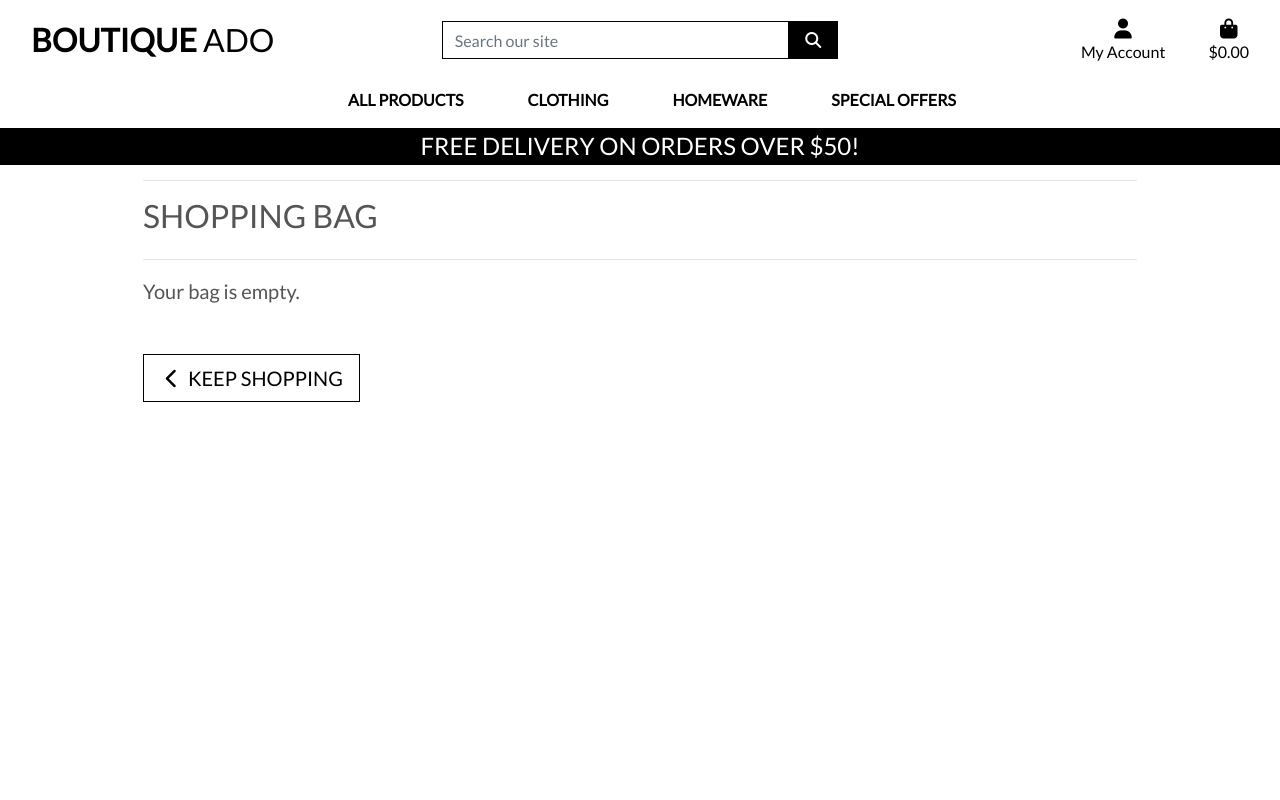
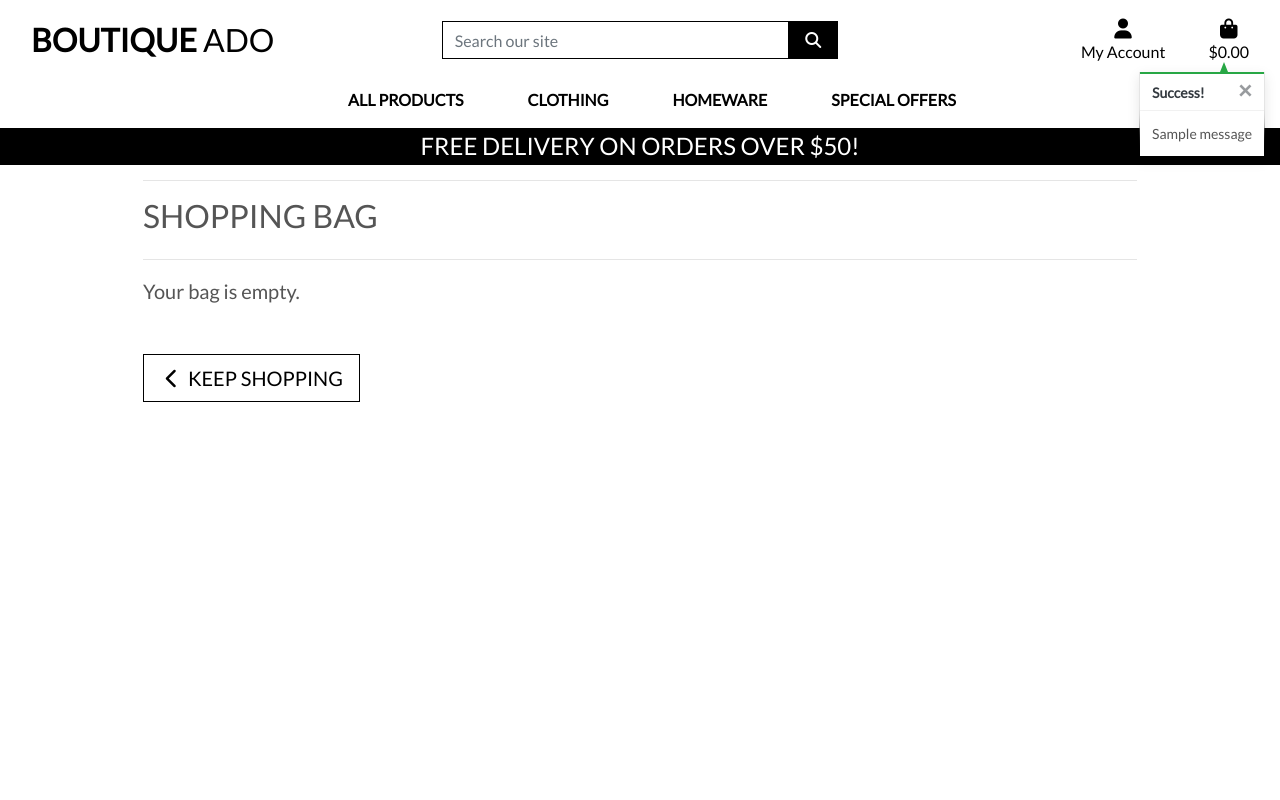
Before and after one commit to pagioro/Boutique-Ado, a Django app: page /bag/ in a window 1280 px wide. Run offline with Django 3.2, Linux system fonts and the light colour scheme; tables that the repository leaves empty hold one stand-in row (values such as "Sample post"); one stand-in notice (Sample message) is shown; some libraries are stand-ins or nearby versions.

Commit message:
Add toasts

```diff
--- a/bag/views.py
+++ b/bag/views.py
@@ -1,4 +1,7 @@
-from django.shortcuts import render, redirect, reverse, HttpResponse
+from django.shortcuts import render, redirect, reverse, HttpResponse, get_object_or_404
+from django.contrib import messages
+
+from products.models import Product
 
 # Create your views here.
 
@@ -10,6 +13,7 @@ def view_bag(request):
 def add_to_bag(request, item_id):
     """ Add a quantity of the specified product to the shopping bag """
 
+    product = get_object_or_404(Product, pk=item_id)
     quantity = int(request.POST.get('quantity'))
     redirect_url = request.POST.get('redirect_url')
     size = None
@@ -21,15 +25,20 @@ def add_to_bag(request, item_id):
         if item_id in list(bag.keys()):
             if size in bag[item_id]['items_by_size'].keys():
                 bag[item_id]['items_by_size'][size] += quantity
+                messages.success(request, f'Updated size {size.upper()} {product.name} quantity to {bag[item_id]["items_by_size"][size]}')
             else:
                 bag[item_id]['items_by_size'][size] = quantity
+                messages.success(request, f'Added size {size.upper()} {product.name} to your bag')
         else:
             bag[item_id] = {'items_by_size': {size: quantity}}
+            messages.success(request, f'Added size {size.upper()} {product.name} to your bag')
     else:
         if item_id in list(bag.keys()):
             bag[item_id] += quantity
+            messages.success(request, f'Updated {product.name} quantity to {bag[item_id]}')
         else:
             bag[item_id] = quantity
+            messages.success(request, f'Added {product.name} to your bag')
 
     request.session['bag'] = bag
     return redirect(redirect_url)
@@ -38,6 +47,7 @@ def add_to_bag(request, item_id):
 def adjust_bag(request, item_id):
     """Adjust the quantity of the specified product to the specified amount"""
 
+    product = get_object_or_404(Product, pk=item_id)
     quantity = int(request.POST.get('quantity'))
     size = None
     if 'product_size' in request.POST:
@@ -47,15 +57,19 @@ def adjust_bag(request, item_id):
     if size:
         if quantity > 0:
             bag[item_id]['items_by_size'][size] = quantity
+            messages.success(request, f'Updated size {size.upper()} {product.name} quantity to {bag[item_id]["items_by_size"][size]}')
         else:
             del bag[item_id]['items_by_size'][size]
             if not bag[item_id]['items_by_size']:
                 bag.pop(item_id)
+            messages.success(request, f'Removed size {size.upper()} {product.name} from your bag')
     else:
         if quantity > 0:
             bag[item_id] = quantity
+            messages.success(request, f'Updated {product.name} quantity to {bag[item_id]}')
         else:
             bag.pop(item_id)
+            messages.success(request, f'Removed {product.name} from your bag')
 
     request.session['bag'] = bag
     return redirect(reverse('view_bag'))
@@ -65,6 +79,7 @@ def remove_from_bag(request, item_id):
     """Remove the item from the shopping bag"""
 
     try:
+        product = get_object_or_404(Product, pk=item_id)
         size = None
         if 'product_size' in request.POST:
             size = request.POST['product_size']
@@ -74,11 +89,14 @@ def remove_from_bag(request, item_id):
             del bag[item_id]['items_by_size'][size]
             if not bag[item_id]['items_by_size']:
                 bag.pop(item_id)
+            messages.success(request, f'Removed size {size.upper()} {product.name} from your bag')
         else:
             bag.pop(item_id)
+            messages.success(request, f'Removed {product.name} from your bag')
 
         request.session['bag'] = bag
         return HttpResponse(status=200)
 
     except Exception as e:
+        messages.error(request, f'Error removing item: {e}')
         return HttpResponse(status=500)
--- a/boutique_ado/settings.py
+++ b/boutique_ado/settings.py
@@ -77,6 +77,8 @@ TEMPLATES = [
         },
     },
 ]
+
+MESSAGE_STORAGE = 'django.contrib.messages.storage.session.SessionStorage'
 
 AUTHENTICATION_BACKENDS = [
     # Needed to login by username in Django admin, regardless of `allauth`
--- a/static/css/base.css
+++ b/static/css/base.css
@@ -102,6 +102,74 @@ a.category-badge > span.badge:hover {
     cursor: pointer;
 }
 
+/* ------------------------------- bootstrap toasts */
+
+.message-container {
+    position: fixed;
+    top: 72px;
+    right: 15px;
+    z-index: 99999999999;
+}
+
+.custom-toast {
+    overflow: visible;
+}
+
+.toast-capper {
+    height: 2px;
+}
+
+/* from CSS-tricks.com: https://css-tricks.com/snippets/css/css-triangle/ */
+.arrow-up {
+    width: 0;
+    height: 0;
+    border-left: 4px solid transparent;
+    border-right: 4px solid transparent;
+    border-bottom: 10px solid black;
+    position: absolute;
+    top: -10px;
+    right: 36px;
+}
+
+/* Convenience classes - colors copied from Bootstrap */
+.arrow-primary {
+    border-bottom-color: #007bff !important;
+}
+
+.arrow-secondary {
+    border-bottom-color: #6c757d !important;
+}
+
+.arrow-success {
+    border-bottom-color: #28a745 !important;
+}
+
+.arrow-danger {
+    border-bottom-color: #dc3545 !important;
+}
+
+.arrow-warning {
+    border-bottom-color: #ffc107 !important;
+}
+
+.arrow-info {
+    border-bottom-color: #17a2b8 !important;
+}
+
+.arrow-light {
+    border-bottom-color: #f8f9fa !important;
+}
+
+.arrow-dark {
+    border-bottom-color: #343a40 !important;
+}
+
+.bag-notification-wrapper {
+    height: 100px;
+    overflow-x: hidden;
+    overflow-y: auto;
+}
+
 /* -------------------------------- Media Queries */
 
 /* Slightly larger container on xl screens */
--- a/templates/base.html
+++ b/templates/base.html
@@ -112,7 +112,21 @@
     </header>
 
     {% if messages %}
-        <div class="message-container"></div>
+        <div class="message-container">
+            {% for message in messages %}
+                {% with message.level as level %}
+                    {% if level == 40 %}
+                        {% include 'includes/toasts/toast_error.html' %}
+                    {% elif level == 30 %}
+                        {% include 'includes/toasts/toast_warning.html' %}
+                    {% elif level == 25 %}
+                        {% include 'includes/toasts/toast_success.html' %}
+                    {% else %}
+                        {% include 'includes/toasts/toast_info.html' %}
+                    {% endif %}
+                {% endwith %}
+            {% endfor %}
+        </div>
     {% endif %}
 
     {% block page_header %}
@@ -122,6 +136,9 @@
     {% endblock %}
 
     {% block postloadjs %}
+    <script type="text/javascript">
+        $('.toast').toast('show');
+    </script>
     {% endblock %}
 
 
--- /dev/null
+++ b/templates/includes/toasts/toast_success.html
@@ -0,0 +1,13 @@
+<div class="toast custom-toast rounded-0 border-top-0" data-autohide="false">
+    <div class="arrow-up arrow-success"></div>
+    <div class="w-100 toast-capper bg-success"></div>
+    <div class="toast-header bg-white text-dark">
+        <strong class="mr-auto">Success!</strong>
+        <button type="button" class="ml-2 mb-1 close text-dark" data-dismiss="toast" aria-label="Close">
+            <span aria-hidden="true">&times;</span>
+        </button>
+    </div>
+    <div class="toast-body bg-white">
+        {{ message }}
+    </div>
+</div>
```
Also changed, not shown: templates/includes/toasts/toast_error.html (added, +13 -0 lines), templates/includes/toasts/toast_info.html (added, +13 -0 lines), templates/includes/toasts/toast_warning.html (added, +13 -0 lines).
